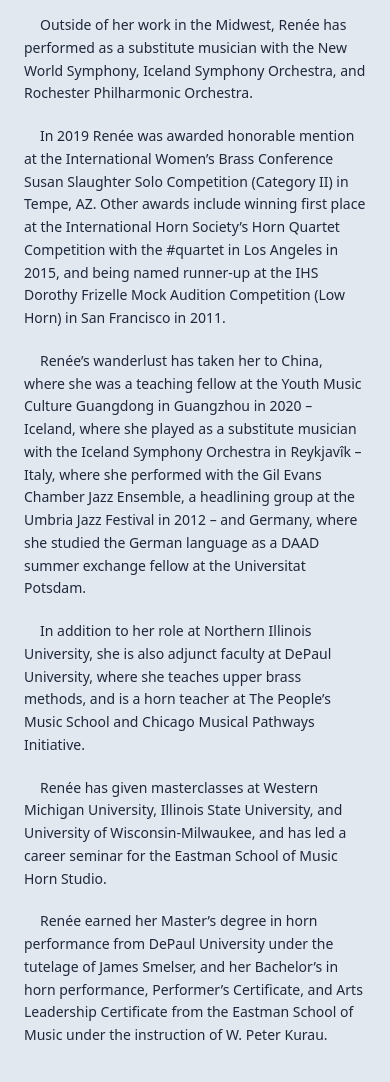
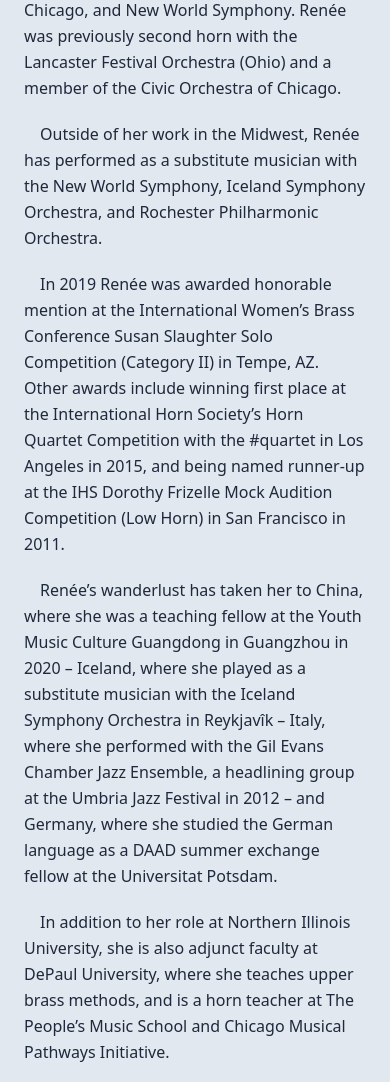
Before and after one commit to jcurtis808/renee-tailwind, a website: page public/bio.html in a window 390 px wide. Shown: the part 1320-2402 px from the top of the page. Drawn offline with Linux system fonts and the light colour scheme.

Commit message:
adjust bio font size mobile

```diff
--- a/public/bio.html
+++ b/public/bio.html
@@ -44,21 +44,21 @@
       <section class="prose prose-slate lg:p-6 pt-0 mt-8 bg-slate-200 rounded-md text-slate-800 font-medium lg:m-0 lg:basis-7/12 lg:flex-1 leading-relaxe">
         <h3 class="text-xl text-slate-800 text-center mb-8 pb-4 border-b border-red-600 w-1/5 mx-auto sm:text-3xl">Bio</h3>
 
-        <p class="indent-4 text-base sm:text-base mb-5 leading-relaxed">Renée Vogen, a Chicago based freelance musician and teacher, currently holds positions as Third Horn with the Southwest Michigan Symphony Orchestra and Instructor of Horn at <a class="text-red-600 no-underline" href="https://www.niu.edu/music/faculty/vogen.shtml">Northern Illinois University.</a></p>
+        <p class="indent-4 text-base mb-5 leading-relaxed">Renée Vogen, a Chicago based freelance musician and teacher, currently holds positions as Third Horn with the Southwest Michigan Symphony Orchestra and Instructor of Horn at <a class="text-red-600 no-underline" href="https://www.niu.edu/music/faculty/vogen.shtml">Northern Illinois University.</a></p>
 
-        <p class="my-3 indent-4 text-sm sm:text-base mb-5 leading-relaxed">Additionally, Renée performs regularly with ensembles all over the Midwest including the Chicago Symphony Orchestra, Chicago Philharmonic, Lyric Opera of Chicago, Indianapolis Symphony Orchestra, Saint Louis Symphony Orchestra, and Elgin Symphony Orchestra. She has also been a frequent guest principal with the Kalamazoo Symphony Orchestra, Fort Wayne Philharmonic, Peoria Symphony Orchestra, and Rockford Symphony Orchestra. Renée has performed on the Wagner tuba with many ensembles including the Chicago Symphony Orchestra, Southwest Michigan Symphony Orchestra, Civic Orchestra of Chicago, and New World Symphony. Renée was previously second horn with the Lancaster Festival Orchestra (Ohio) and a member of the Civic Orchestra of Chicago.</p>
+        <p class="my-3 indent-4 text-base sm:text-base mb-5 leading-relaxed">Additionally, Renée performs regularly with ensembles all over the Midwest including the Chicago Symphony Orchestra, Chicago Philharmonic, Lyric Opera of Chicago, Indianapolis Symphony Orchestra, Saint Louis Symphony Orchestra, and Elgin Symphony Orchestra. She has also been a frequent guest principal with the Kalamazoo Symphony Orchestra, Fort Wayne Philharmonic, Peoria Symphony Orchestra, and Rockford Symphony Orchestra. Renée has performed on the Wagner tuba with many ensembles including the Chicago Symphony Orchestra, Southwest Michigan Symphony Orchestra, Civic Orchestra of Chicago, and New World Symphony. Renée was previously second horn with the Lancaster Festival Orchestra (Ohio) and a member of the Civic Orchestra of Chicago.</p>
 
-        <p class="my-3 indent-4 text-sm sm:text-base mb-5 leading-relaxed">Outside of her work in the Midwest, Renée has performed as a substitute musician with the New World Symphony, Iceland Symphony Orchestra, and Rochester Philharmonic Orchestra.</p>
+        <p class="my-3 indent-4 text-base sm:text-base mb-5 leading-relaxed">Outside of her work in the Midwest, Renée has performed as a substitute musician with the New World Symphony, Iceland Symphony Orchestra, and Rochester Philharmonic Orchestra.</p>
 
-        <p class="my-3 indent-4 text-sm sm:text-base mb-5 leading-relaxed">In 2019 Renée was awarded honorable mention at the International Women’s Brass Conference Susan Slaughter Solo Competition (Category II) in Tempe, AZ. Other awards include winning first place at the International Horn Society’s Horn Quartet Competition with the #quartet in Los Angeles in 2015, and being named runner-up at the IHS Dorothy Frizelle Mock Audition Competition (Low Horn) in San Francisco in 2011. </p>
+        <p class="my-3 indent-4 text-base sm:text-base mb-5 leading-relaxed">In 2019 Renée was awarded honorable mention at the International Women’s Brass Conference Susan Slaughter Solo Competition (Category II) in Tempe, AZ. Other awards include winning first place at the International Horn Society’s Horn Quartet Competition with the #quartet in Los Angeles in 2015, and being named runner-up at the IHS Dorothy Frizelle Mock Audition Competition (Low Horn) in San Francisco in 2011. </p>
 
-        <p class="my-3 indent-4 text-sm sm:text-base mb-5 leading-relaxed">Renée’s wanderlust has taken her to China, where she was a teaching fellow at the Youth Music Culture Guangdong in Guangzhou in 2020 – Iceland, where she played as a substitute musician with the Iceland Symphony Orchestra in Reykjavîk – Italy, where she performed with the Gil Evans Chamber Jazz Ensemble, a headlining group at the Umbria Jazz Festival in 2012 – and Germany, where she studied the German language as a DAAD summer exchange fellow at the Universitat Potsdam.</p>
+        <p class="my-3 indent-4 text-base sm:text-base mb-5 leading-relaxed">Renée’s wanderlust has taken her to China, where she was a teaching fellow at the Youth Music Culture Guangdong in Guangzhou in 2020 – Iceland, where she played as a substitute musician with the Iceland Symphony Orchestra in Reykjavîk – Italy, where she performed with the Gil Evans Chamber Jazz Ensemble, a headlining group at the Umbria Jazz Festival in 2012 – and Germany, where she studied the German language as a DAAD summer exchange fellow at the Universitat Potsdam.</p>
 
-        <p class="my-3 indent-4 text-sm sm:text-base mb-5 leading-relaxed">In addition to her role at Northern Illinois University, she is also adjunct faculty at DePaul University, where she teaches upper brass methods, and is a horn teacher at The People’s Music School and Chicago Musical Pathways Initiative.</p>
+        <p class="my-3 indent-4 text-base sm:text-base mb-5 leading-relaxed">In addition to her role at Northern Illinois University, she is also adjunct faculty at DePaul University, where she teaches upper brass methods, and is a horn teacher at The People’s Music School and Chicago Musical Pathways Initiative.</p>
 
-        <p class="my-3 indent-4 text-sm sm:text-base mb-5 leading-relaxed">Renée has given masterclasses at Western Michigan University, Illinois State University, and University of Wisconsin-Milwaukee, and has led a career seminar for the Eastman School of Music Horn Studio.</p>
+        <p class="my-3 indent-4 text-base sm:text-base mb-5 leading-relaxed">Renée has given masterclasses at Western Michigan University, Illinois State University, and University of Wisconsin-Milwaukee, and has led a career seminar for the Eastman School of Music Horn Studio.</p>
 
-        <p class="my-3 indent-4 text-sm sm:text-base mb-5 leading-relaxed">Renée earned her Master’s degree in horn performance from DePaul University under the tutelage of James Smelser, and her Bachelor’s in horn performance, Performer’s Certificate, and Arts Leadership Certificate from the Eastman School of Music under the instruction of W. Peter Kurau.</p>
+        <p class="my-3 indent-4 text-base sm:text-base mb-5 leading-relaxed">Renée earned her Master’s degree in horn performance from DePaul University under the tutelage of James Smelser, and her Bachelor’s in horn performance, Performer’s Certificate, and Arts Leadership Certificate from the Eastman School of Music under the instruction of W. Peter Kurau.</p>
 
       </section>
 
```
